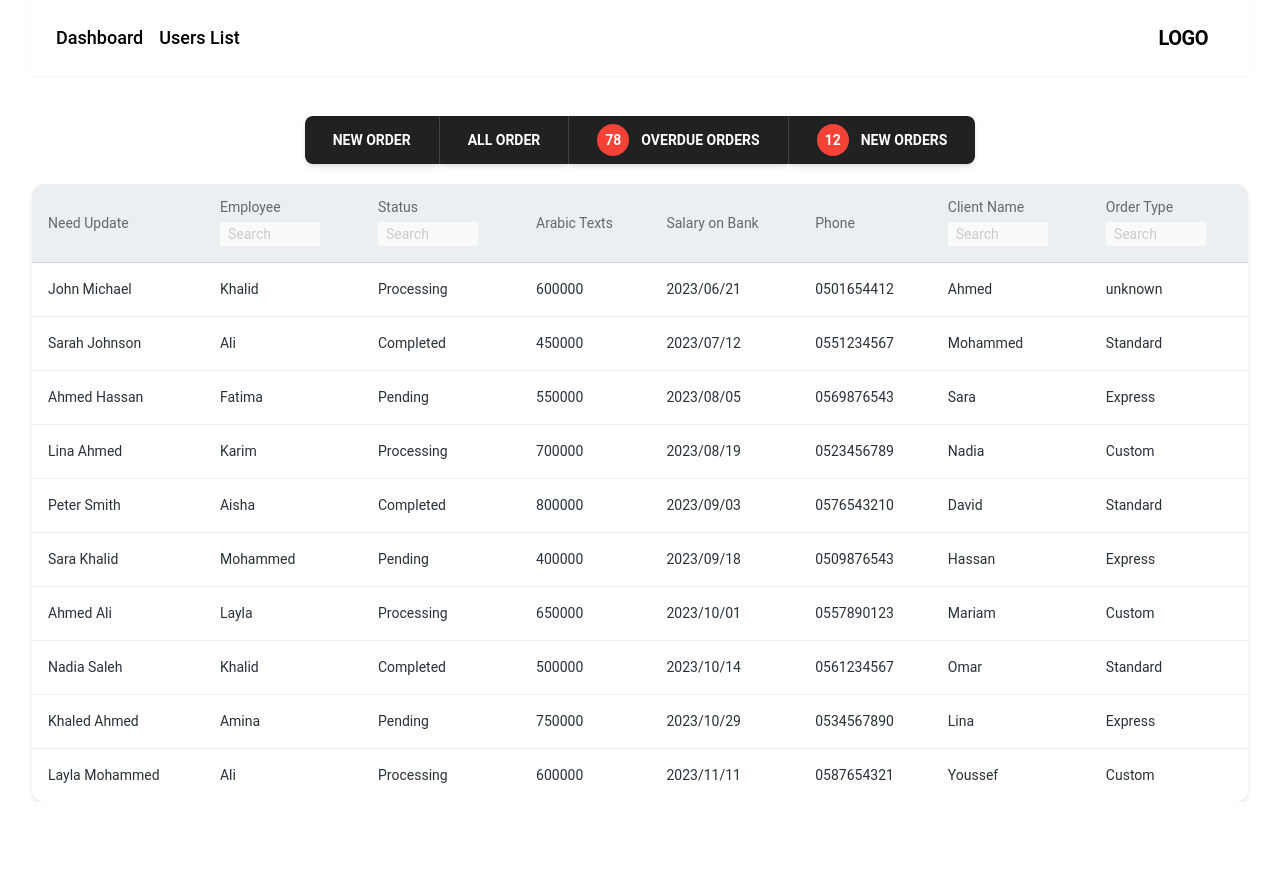
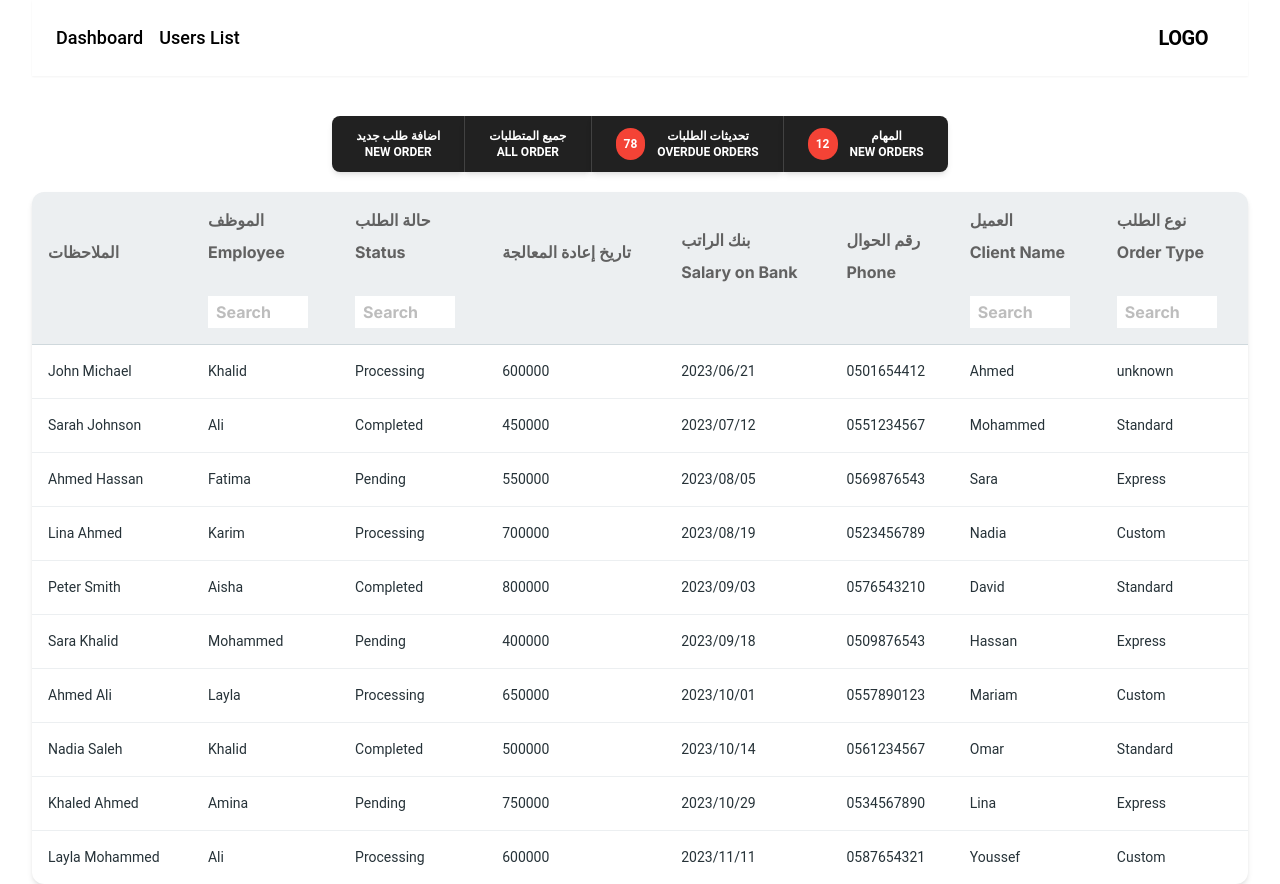
Before and after one commit to rubel-sh/demo-user-management, a Next.js app: page / in a window 1280 px wide. Before the commit the page ends 802 px from the top, so only its background shows below. Built offline with nearby package versions, Linux system fonts and the light colour scheme.

Commit message:
added Order Timeline modal

```diff
--- a/package.json
+++ b/package.json
@@ -11,6 +11,7 @@
   "dependencies": {
     "@material-tailwind/react": "^2.0.1",
     "autoprefixer": "10.4.14",
+    "axios": "^1.4.0",
     "next": "13.4.4",
     "postcss": "8.4.24",
     "react": "18.2.0",
--- a/src/components/ui/dashboard/NewOrders.js
+++ b/src/components/ui/dashboard/NewOrders.js
@@ -1,6 +1,31 @@
 import { Button, Card, Typography } from "@material-tailwind/react";
 
-const TABLE_HEAD = ["", "Order Date", "Date", "Salary on Bank", "Phone", "Client Name", "Order Type"];
+const TABLE_HEAD = [
+    "",
+    {
+        arabic: "تاريخ الطلب",
+        english: "Order Date",
+    },
+    {
+        arabic: "تاريخ إعادة المعالجة",
+    },
+    {
+        arabic: "بنك الراتب",
+        english: "Salary on bank",
+    },
+    {
+        arabic: "رقم الحوال",
+        english: "Phone",
+    },
+    {
+        arabic: "العميل",
+        english: "Client Name",
+    },
+    {
+        arabic: "نوع الطلب",
+        english: "Order Type",
+    },
+];
 
 const TABLE_ROWS = [
     {
@@ -101,24 +126,27 @@ const TABLE_ROWS = [
     },
 ];
 
-export default function NewOrders() {
+export default function NewOrders({ handleOpenAddUpdates }) {
     return (
         <Card className="overflow-auto h-full w-full">
             <table className="w-full min-w-max table-auto text-left">
                 <thead>
                     <tr>
-                        {TABLE_HEAD.map((head) => (
-                            <th key={head} className="border-b border-blue-gray-100 bg-blue-gray-50 p-4">
-                                <Typography
-                                    variant="small"
-                                    color="blue-gray"
-                                    className="font-normal leading-none opacity-70"
-                                >
-                                    {head}
-                                    <br />
+                        {TABLE_HEAD.map((head, i) => (
+                            <th key={i} className="border-b border-blue-gray-100 bg-blue-gray-50 p-4">
+                                <div className="flex flex-col gap-2">
+                                    <span>{head?.arabic}</span>
+                                    <span>{head?.english}</span>
+                                </div>
+                                <br />
 
-                                    <input type="text" className="max-w-[100px] py-1 px-2 mt-2" placeholder="Search" />
-                                </Typography>
+                                {head.length !== 0 && (
+                                    <input
+                                        type="text"
+                                        className="max-w-[100px] py-1 px-2 mt-2"
+                                        placeholder="بحث / search"
+                                    />
+                                )}
                             </th>
                         ))}
                     </tr>
@@ -132,7 +160,7 @@ export default function NewOrders() {
                             <tr key={index}>
                                 <td className={classes}>
                                     <Typography variant="small" color="blue-gray" className="font-normal">
-                                        <Button className="flex items-center gap-3">
+                                        <Button className="flex items-center gap-3" onClick={handleOpenAddUpdates}>
                                             <svg
                                                 xmlns="http://www.w3.org/2000/svg"
                                                 fill="none"
--- /dev/null
+++ b/src/components/ui/dashboard/OrderTimelineModal.js
@@ -0,0 +1,115 @@
+import {
+    Button,
+    Dialog,
+    DialogHeader,
+    DialogBody,
+    DialogFooter,
+    Input,
+    Textarea,
+    Card,
+    Typography,
+} from "@material-tailwind/react";
+import { XMarkIcon } from "@heroicons/react/24/solid";
+
+const OrderTimelineModal = ({ openAddUpdates, handleOpenAddUpdates }) => {
+    const TABLE_HEAD = [
+        {
+            arabic: "الملاحظات",
+        },
+        {
+            arabic: "المستخدم",
+        },
+        {
+            arabic: "حالة الطلب",
+        },
+        {
+            arabic: "تاريخ",
+            english: "Date",
+        },
+    ];
+
+    const TABLE_ROWS = [
+        {
+            orderDate: "16/09/2022",
+            date: "16/10/2022",
+            salaryOnBank: "600000",
+        },
+        {
+            orderDate: "21/11/2022",
+            date: "21/12/2022",
+            salaryOnBank: "450000",
+        },
+    ];
+    return (
+        <Dialog open={openAddUpdates} handler={handleOpenAddUpdates} size="md">
+            <div className="flex items-center justify-between">
+                <DialogHeader>تحديث الطلب / Order Timeline</DialogHeader>
+                <XMarkIcon className="mr-3 h-5 w-5" onClick={handleOpenAddUpdates} />
+            </div>
+            <DialogBody divider>
+                <Card className="overflow-auto h-full">
+                    <table className="w-full min-w-max table-auto text-left">
+                        <thead>
+                            <tr>
+                                {TABLE_HEAD.map((head, i) => (
+                                    <th key={i} className="border-b border-blue-gray-100 bg-blue-gray-50 p-4">
+                                        <div className="flex flex-col gap-2">
+                                            <span>{head?.arabic}</span>
+                                            <span>{head?.english}</span>
+                                        </div>
+                                    </th>
+                                ))}
+                            </tr>
+                        </thead>
+                        <tbody>
+                            {TABLE_ROWS.map(
+                                ({ orderDate, date, salaryOnBank, phone, clientName, orderType }, index) => {
+                                    const isLast = index === TABLE_ROWS.length - 1;
+                                    const classes = isLast ? "p-4" : "p-4 border-b border-blue-gray-50";
+
+                                    return (
+                                        <tr key={index}>
+                                            <td className={classes}>
+                                                <Typography variant="small" color="blue-gray" className="font-normal">
+                                                    Waiting for ID
+                                                </Typography>
+                                            </td>
+                                            <td className={classes}>
+                                                <Typography variant="small" color="blue-gray" className="font-normal">
+                                                    {orderDate}
+                                                </Typography>
+                                            </td>
+                                            <td className={classes}>
+                                                <Typography variant="small" color="blue-gray" className="font-normal">
+                                                    {date}
+                                                </Typography>
+                                            </td>
+                                            <td className={classes}>
+                                                <Typography variant="small" color="blue-gray" className="font-normal">
+                                                    {salaryOnBank}
+                                                </Typography>
+                                            </td>
+                                        </tr>
+                                    );
+                                }
+                            )}
+                        </tbody>
+                    </table>
+                </Card>
+                <div className="grid gap-6 mt-5">
+                    <Textarea label="اكتب الملاحظة write note" />
+                </div>
+            </DialogBody>
+            <DialogFooter className="flex justify-between">
+                <Button variant="gradient" color="green" onClick={handleOpenAddUpdates}>
+                    Add تحديث
+                </Button>
+                <Button variant="outlined" color="red" onClick={handleOpenAddUpdates}>
+                    Close / إغلاق
+                </Button>
+            </DialogFooter>
+        </Dialog>
+    );
+};
+
+export default OrderTimelineModal;
--- a/src/components/ui/dashboard/OverDueOrders.js
+++ b/src/components/ui/dashboard/OverDueOrders.js
@@ -1,14 +1,36 @@
 import { Card, Typography } from "@material-tailwind/react";
 
 const TABLE_HEAD = [
-    "Need Update",
-    "Employee",
-    "Status",
-    "Arabic Texts",
-    "Salary on Bank",
-    "Phone",
-    "Client Name",
-    "Order Type",
+    {
+        arabic: "الملاحظات",
+    },
+    {
+        arabic: "الموظف",
+        english: "Employee",
+    },
+    {
+        arabic: "حالة الطلب",
+        english: "Status",
+    },
+    {
+        arabic: "تاريخ إعادة المعالجة",
+    },
+    {
+        arabic: "بنك الراتب",
+        english: "Salary on Bank",
+    },
+    {
+        arabic: "رقم الحوال",
+        english: "Phone",
+    },
+    {
+        arabic: "العميل",
+        english: "Client Name",
+    },
+    {
+        arabic: "نوع الطلب",
+        english: "Order Type",
+    },
 ];
 
 const TABLE_ROWS = [
@@ -121,25 +143,18 @@ export default function OverDueOrders() {
                 <thead>
                     <tr>
                         {TABLE_HEAD.map((head) => (
-                            <th key={head} className="border-b border-blue-gray-100 bg-blue-gray-50 p-4">
-                                <Typography
-                                    variant="small"
-                                    color="blue-gray"
-                                    className="font-normal leading-none opacity-70"
-                                >
-                                    {head}
-                                    <br />
-                                    {(head === "Employee" ||
-                                        head === "Status" ||
-                                        head === "Client Name" ||
-                                        head === "Order Type") && (
-                                        <input
-                                            type="text"
-                                            className="max-w-[100px] py-1 px-2 mt-2"
-                                            placeholder="Search"
-                                        />
-                                    )}
-                                </Typography>
+                            <th key={head} className="border-b border-blue-gray-100 bg-blue-gray-50 p-4  ">
+                                <div className="flex flex-col gap-2 ">
+                                    <span>{head?.arabic}</span>
+                                    <span>{head?.english}</span>
+                                </div>
+                                <br />
+                                {(head?.english === "Employee" ||
+                                    head?.english === "Status" ||
+                                    head?.english === "Client Name" ||
+                                    head?.english === "Order Type") && (
+                                    <input type="text" className="max-w-[100px] py-1 px-2 mt-2" placeholder="Search" />
+                                )}
                             </th>
                         ))}
                     </tr>
--- a/src/pages/index.js
+++ b/src/pages/index.js
@@ -6,11 +6,18 @@ import Container from "@/components/widgets/Container";
 import { Badge, Button, ButtonGroup } from "@material-tailwind/react";
 import React, { useState } from "react";
 import Head from "next/head";
+import OrderTimelineModal from "@/components/ui/dashboard/OrderTimelineModal";
 
 const inter = Inter({ subsets: ["latin"] });
 
 export default function Home() {
+    // Modal States
+    const [openAddUpdates, setOpenAddUpdates] = useState(false);
+
+    // Other States
     const [select, setSelect] = useState("overdue");
+
+    const handleOpenAddUpdates = () => setOpenAddUpdates(!openAddUpdates);
     return (
         <>
             <Head>
@@ -21,26 +28,40 @@ export default function Home() {
                     <div className="flex flex-col justify-center">
                         {/* Action Buttons */}
                         <div className="mt-10 mb-5 mx-auto">
-                            <ButtonGroup size="lg">
-                                <Button>New Order</Button>
-                                <Button>All order</Button>
-                                <Button onClick={() => setSelect("overdue")}>
+                            <ButtonGroup size="md">
+                                <Button>
+                                    اضافة طلب جديد <br /> New Order
+                                </Button>
+                                <Button>
+                                    جميع المتطلبات
+                                    <br /> All Order
+                                </Button>
+                                <Button onClick={() => setSelect("overdue")} className="flex">
                                     <span className="bg-red-500 p-2 rounded-full mr-3">78</span>
-                                    Overdue Orders
+                                    <p>
+                                        تحديثات الطلبات
+                                        <br />
+                                        Overdue Orders
+                                    </p>
                                 </Button>
-                                <Button onClick={() => setSelect("neworders")}>
+                                <Button onClick={() => setSelect("neworders")} className="flex">
                                     <span className="bg-red-500 p-2 rounded-full mr-3">12</span>
-                                    New Orders
+                                    <p>
+                                        المهام
+                                        <br />
+                                        New Orders
+                                    </p>
                                 </Button>
                             </ButtonGroup>
                         </div>
 
                         {/* show overdue / neworders */}
                         {select === "overdue" && <OverDueOrders />}
-                        {select === "neworders" && <NewOrders />}
+                        {select === "neworders" && <NewOrders handleOpenAddUpdates={handleOpenAddUpdates} />}
                     </div>
                 </Container>
             </main>
+            <OrderTimelineModal openAddUpdates={openAddUpdates} handleOpenAddUpdates={handleOpenAddUpdates} />
         </>
     );
 }
--- a/src/pages/users.js
+++ b/src/pages/users.js
@@ -5,7 +5,7 @@ import { useState } from "react";
 const users = () => {
     const [showPass, setShowPass] = useState();
 
-    const TABLE_HEAD = ["", "Password", "Username", "Role", "UID"];
+    const TABLE_HEAD = ["", "Password", "Username", "نوع الحساب", "UID/رقم الحساب"];
 
     const TABLE_ROWS = [
         {
@@ -100,13 +100,7 @@ const users = () => {
                         <tr>
                             {TABLE_HEAD.map((head) => (
                                 <th key={head} className="border-b border-blue-gray-100 bg-blue-gray-50 p-4">
-                                    <Typography
-                                        variant="small"
-                                        color="blue-gray"
-                                        className="font-normal leading-none opacity-70"
-                                    >
-                                        {head}
-                                    </Typography>
+                                    {head}
                                 </th>
                             ))}
                         </tr>
```
Also changed, not shown: 1 other file (tests, documents, lock files or other folders).
